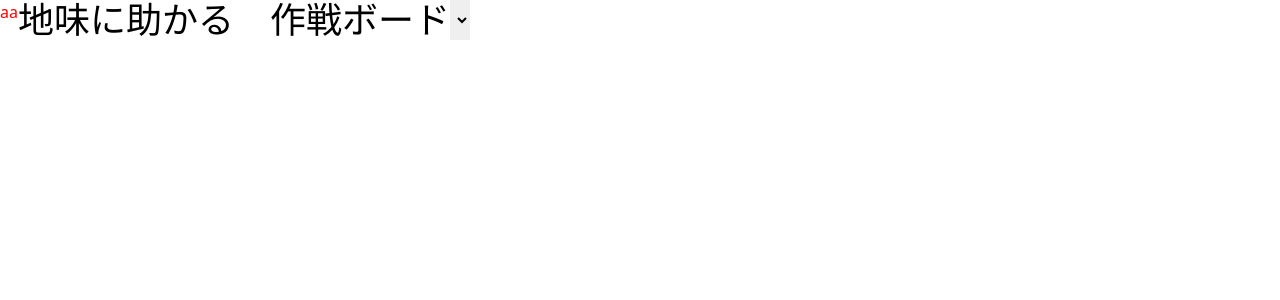
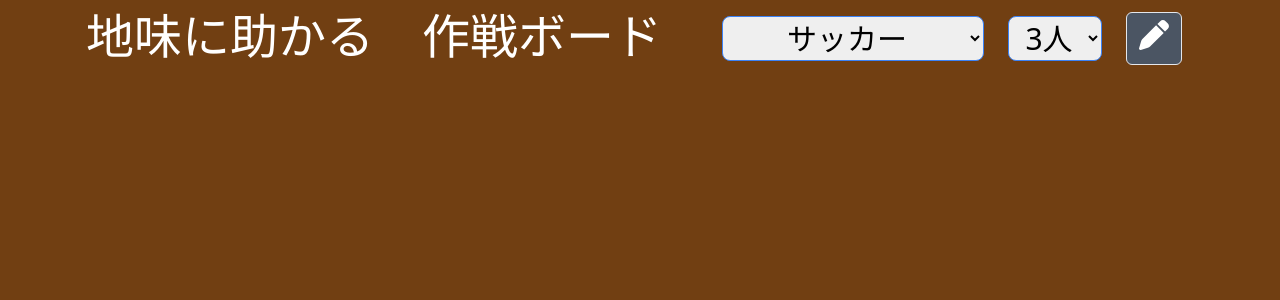
Before and after one commit to jimitas/sakusen_board, a Next.js app: page / in a window 1280 px wide. Shown: the top 300 px of the page. Built offline with nearby package versions, Linux system fonts and the light colour scheme.

Commit message:
header layout

```diff
--- a/src/pages/_app.jsx
+++ b/src/pages/_app.jsx
@@ -9,7 +9,9 @@ function MyApp({ Component, pageProps }) {
   return (
     <>
       <Head>
-        <title>Jimitas</title>
+        <title>地味に助かる　作戦ボード</title>
+        <meta name="description" content="Generated by create next app" />
+        <meta name="viewport" content="width=device-width, initial-scale=1" />
         <link rel="icon" href="/favicon.ico" />
       </Head>
       <Component {...pageProps} />
--- a/src/pages/index.jsx
+++ b/src/pages/index.jsx
@@ -1,22 +1,40 @@
 // import styles from "../styles/Home.module.css";
 import { FontAwesomeIcon } from "@fortawesome/react-fontawesome";
-import { faBookReader } from "@fortawesome/free-solid-svg-icons";
+import { faPen } from "@fortawesome/free-solid-svg-icons";
 
 export default function Home() {
+  const ITEM = ["サッカー", "バレーボール", "ラグビー", "バスケットボール"];
+  const NUM = [3, 4, 5, 6, 7, 8, 9];
   return (
     <>
-      <title>作戦ボード</title>
-      <meta name="description" content="Generated by create next app" />
-      <meta name="viewport" content="width=device-width, initial-scale=1" />
-      <link rel="icon" href="/favicon.ico" />
+      <body className="text-white bg-yellow-900 h-screen">
+        <header className="p-3 flex justify-center">
+          <div className="text-5xl">地味に助かる　作戦ボード　</div>
 
-      <main>
-        <div className="flex">
-          <div className="title">aa</div>
-          <div className="text-4xl">地味に助かる　作戦ボード</div>
-          <select class="select" name="" id=""></select>
-        </div>
-      </main>
+          <select className="mx-3 select">
+            {ITEM.map((item) => {
+              return (
+                <option key={item} value={item}>
+                  {item}
+                </option>
+              );
+            })}
+          </select>
+          <select className="mx-3 px-3 select">
+            {NUM.map((num) => {
+              return (
+                <option key={num} value={num}>
+                  {num}人
+                </option>
+              );
+            })}
+          </select>
+          <div className="text-3xl mx-3 px-3 pt-1 bg-gray-600 border rounded-md">
+            <FontAwesomeIcon icon={faPen} />
+          </div>
+        </header>
+        <main></main>
+      </body>
     </>
   );
 }
--- a/src/styles/globals.css
+++ b/src/styles/globals.css
@@ -5,7 +5,9 @@
 /*# sourceMappingURL=globals.css.map */
 
 @layer components {
-  .title{
-    color:red;
+
+  .select {
+    @apply text-base m-1 md:text-3xl text-black rounded-lg text-center border border-blue-500 cursor-pointer;
   }
+
 }
```
